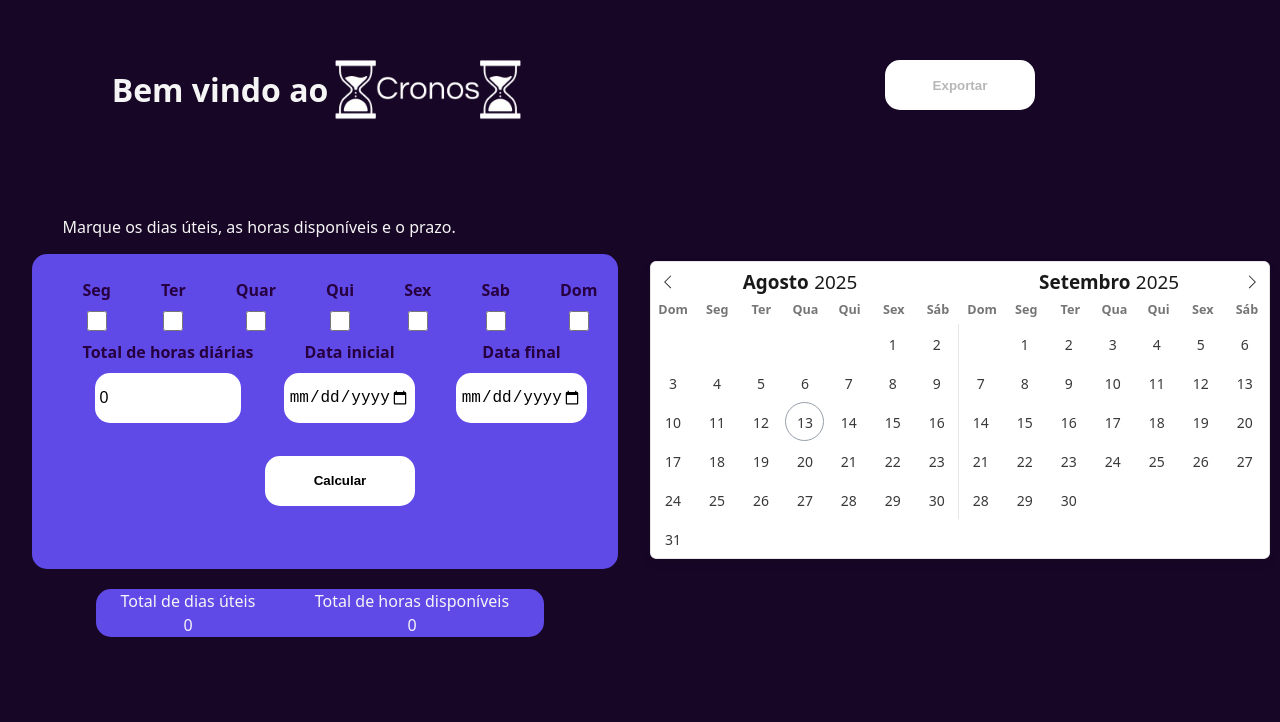
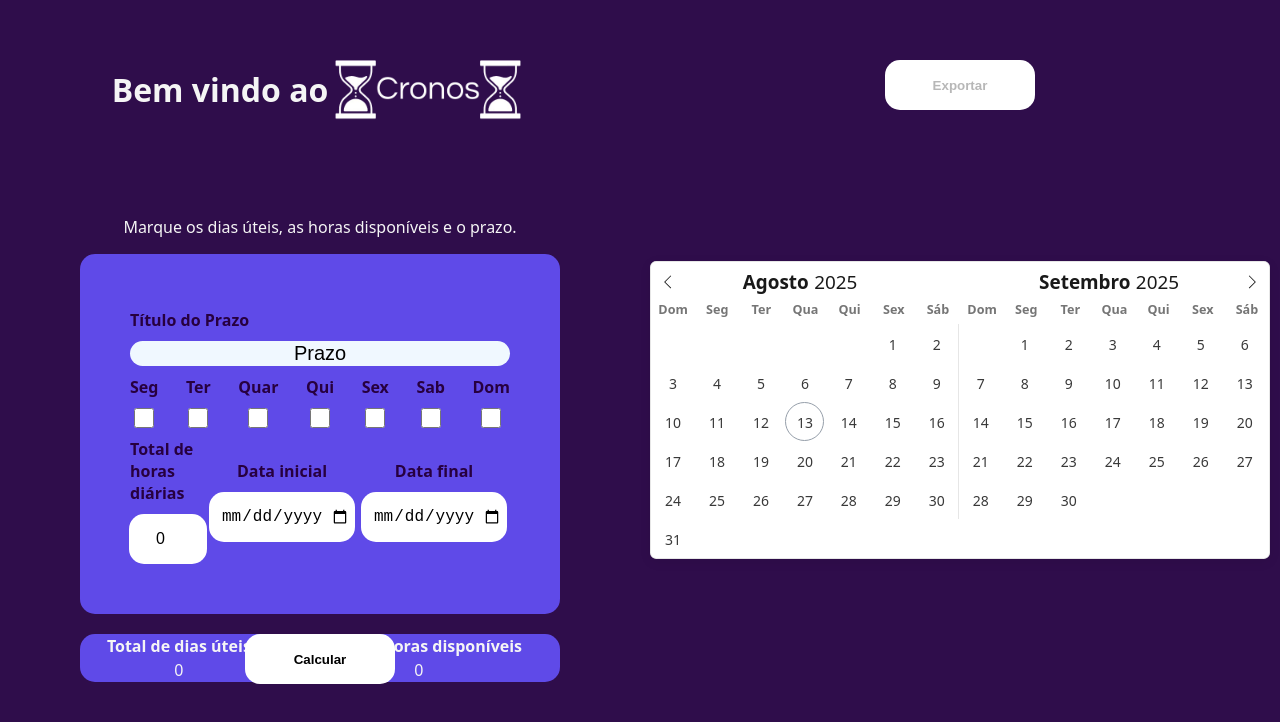
Before and after one commit to olucascruz/cronos, a SvelteKit app in the folder cronos_app/: page /home in a window 1280 px wide. Shown: the top 722 px of the page. Built offline with nearby package versions, Linux system fonts and the light colour scheme.

Commit message:
Atualizações no template

```diff
--- a/cronos_app/src/routes/home/+page.svelte
+++ b/cronos_app/src/routes/home/+page.svelte
@@ -95,7 +95,7 @@
 <style>
 
      .container {
-        background-color: rgb(23, 6, 37);
+        background-color: rgb(47, 13, 75);
         height: 100vh;
         display: flex;
         color: whitesmoke;
@@ -140,12 +140,9 @@
     form {
         display: flex;
         flex-direction: column;
-        width: 100%;
-        height: 275px;
+        height: 65%;
         background-color: rgb(95, 74, 232);
-        padding: 20px;
-        padding-left: 50px;
-        margin-left: -30px;
+        padding: 50px;
         border-radius: 15px;
     }
     form:hover {
@@ -166,11 +163,12 @@
     }
     input[type="number"], input[type="date"] {
         height: 40px;
-        width: 80%;
+        width: 90%;
         border-radius: 15px;
         border: none;
         padding: 5px;
         font-size: 16px;
+        text-align: center;
     }
 
     input[type="checkbox"] {
@@ -197,6 +195,7 @@
         align-items: end;
         height: 30%;
         width: 100%;
+        margin-top: 60px;
     }
 
     label {
@@ -223,25 +222,45 @@
     table {
         background-color: rgb(95, 74, 232);
         border-radius: 15px;
-        width: 70%;
+        width: 100%;
         margin-top: 20px;
         border-collapse: collapse;
     }
     table, th, td {
         text-align: center;
     }
+
+    .left-content{
+        height: auto;
+        width: 75%;
+        height: 50%;
+    }
+    .input-hours{
+        text-align: center;
+    }
+
+    .title-prazo{
+        text-align: center;
+        height: 60px;
+        border-radius: 15px;
+        font-size: 20px;
+        border: none;
+        background-color: aliceblue;
+    }
+
 </style>
 
 <div class="container">
     <div class="left-side">
-    <div>
         <div class="div-title">
             <h1>Bem vindo ao</h1><img src="Cronos-removebg-preview.png" alt="">
         </div>
     <p>Marque os dias úteis, as horas disponíveis e o prazo.</p>
     <!-- svelte-ignore component_name_lowercase -->
+    <div class="left-content" bind:this={meuConteudo}>
         <form on:submit|preventDefault={calculateTotal}>
-
+            <label for="title-prazo">Título do Prazo</label>
+            <input id="title-prazo" name="title-prazo" class="title-prazo" type="text" value="Prazo">
             <div class="row">
                 {#each Object.keys(daysChecked) as day}
                     <div class="col">
@@ -255,7 +274,7 @@
             <div class="row">
                 <div class="col">
                     <label for="hours">Total de horas diárias</label>
-                <input type="number" id="hours" name="hours" placeholder="Enter number of hours" min="1" max="23" step="0.5" bind:value={hoursPerDay}>
+                    <input class="input-hours" type="number" id="hours" name="hours" placeholder="Enter number of hours" min="1" max="23" step="0.5" bind:value={hoursPerDay}>
                 </div>
                 <div class="col">
                     <label for="initial-date">Data inicial</label>
@@ -270,13 +289,12 @@
                 <button type="submit">Calcular</button>
             </div>
         </form>
-    </div>
 
-    <table bind:this={meuConteudo}>
+        <table>
             <tbody>
                 <tr>
-                <td>Total de dias úteis</td>
-                <td>Total de horas disponíveis</td>
+                    <th>Total de dias úteis</th>
+                    <th>Total de horas disponíveis</th>
                 </tr>
                 <tr>
                     <td>{totalDays}</td>
@@ -284,22 +302,16 @@
                 </tr>
             </tbody>
         </table>
-    <!-- <div class="row-results">
-        <div class="results">
-            <span>Total de dias úteis: {totalDays}</span>
     </div>
-        <div class="results">
-            <span>Total de horas disponíveis: {totalHours}</span>
-        </div>
-    </div> -->
+
+
+
+
 </div>
     <div class="right-side">
         <button class="bt-export" id="btnExportar" on:click={exportar} disabled> Exportar </button>
         <div class="div-calendar">
                 <div id="meuCalendario"></div>
-
-
         </div>
     </div>
-
 </div>
```
Lines whose indentation alone changed are shown as unchanged.
